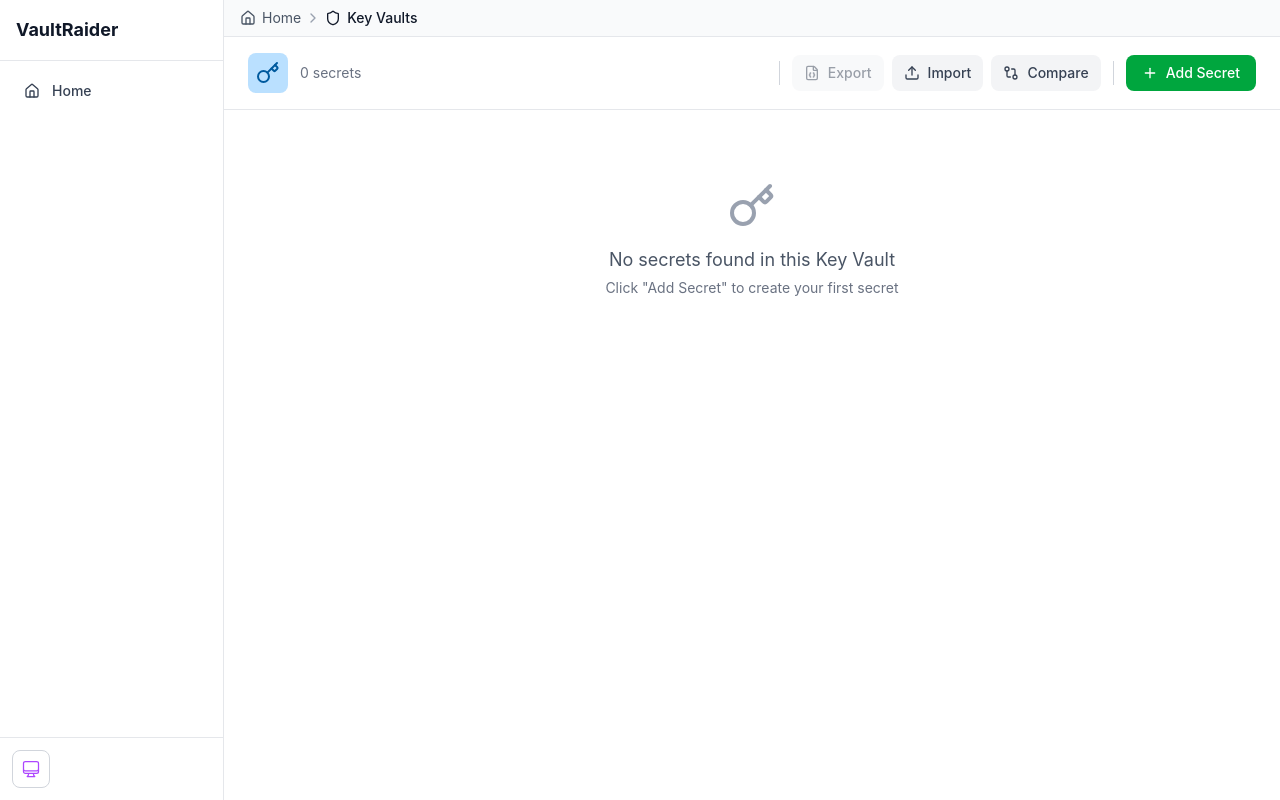
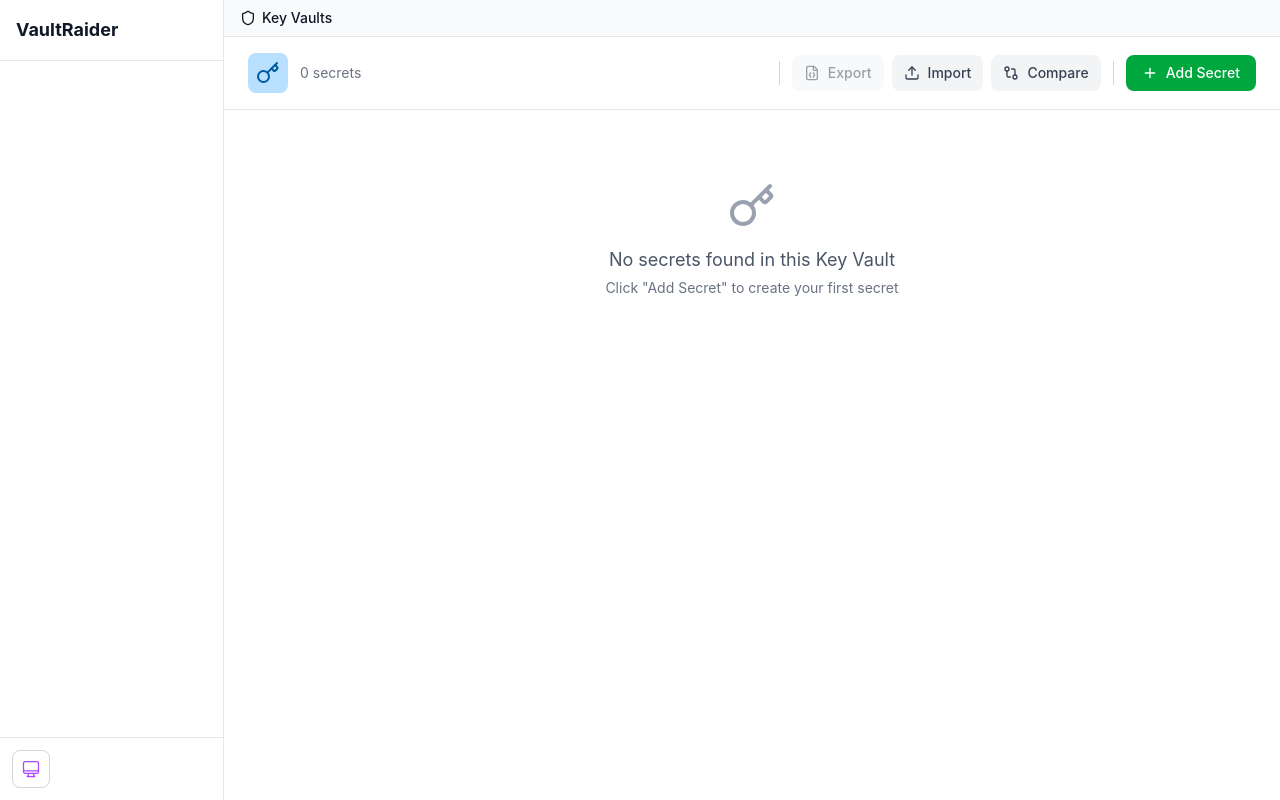
Before and after one commit to Joren-vanGoethem/VaultRaider, a React (Vite) app: page /keyvault in a window 1280 px wide. Built offline with nearby package versions, Linux system fonts and the light colour scheme.

Commit message:
remove home button

```diff
--- a/src/components/Breadcrumbs.tsx
+++ b/src/components/Breadcrumbs.tsx
@@ -1,5 +1,5 @@
 import { Link, useMatches } from '@tanstack/react-router'
-import { ChevronRight, Home, Key, Shield } from 'lucide-react'
+import { ChevronRight, Key, Shield } from 'lucide-react'
 
 interface BreadcrumbItem {
   label: string
@@ -16,13 +16,6 @@ export function Breadcrumbs() {
 
   // Build breadcrumb items based on current route
   const breadcrumbs: BreadcrumbItem[] = []
-
-  // Always start with Home
-  breadcrumbs.push({
-    label: 'Home',
-    to: '/',
-    icon: <Home className="w-4 h-4" />
-  })
 
   // Check for subscriptions route
   if (currentPath.startsWith('/subscriptions') || currentPath.startsWith('/keyvault')) {
@@ -52,8 +45,8 @@ export function Breadcrumbs() {
     }
   }
 
-  // Don't render if only home
-  if (breadcrumbs.length <= 1) {
+  // Don't render if no breadcrumbs
+  if (breadcrumbs.length === 0) {
     return null
   }
 
--- a/src/routes/__root.tsx
+++ b/src/routes/__root.tsx
@@ -7,7 +7,7 @@ import {ToastProvider} from '../contexts/ToastContext'
 import {Breadcrumbs} from '../components/Breadcrumbs'
 import type {QueryClient} from "@tanstack/react-query";
 import {ReactQueryDevtools} from '@tanstack/react-query-devtools'
-import {Shield, Home} from 'lucide-react'
+import {Shield} from 'lucide-react'
 
 function Sidebar() {
   const {isAuthenticated, userInfo, logout} = useAuth();
@@ -32,19 +32,6 @@ function Sidebar() {
       {/* Navigation Links - Scrollable */}
       <nav className="flex-1 p-3 overflow-y-auto">
         <ul className="space-y-1">
-          <li>
-            <Link
-              to="/"
-              className="flex items-center gap-3 px-3 py-2 text-sm font-medium rounded-lg text-gray-700 dark:text-gray-300 hover:bg-gray-100 dark:hover:bg-gray-700 transition-colors"
-              activeProps={{
-                className: "flex items-center gap-3 px-3 py-2 text-sm font-medium rounded-lg bg-primary-50 dark:bg-primary-900/20 text-primary-600 dark:text-primary-400"
-              }}
-              activeOptions={{ exact: true }}
-            >
-              <Home className="w-4 h-4" />
-              Home
-            </Link>
-          </li>
           {isAuthenticated && (
             <li>
               <Link
```
